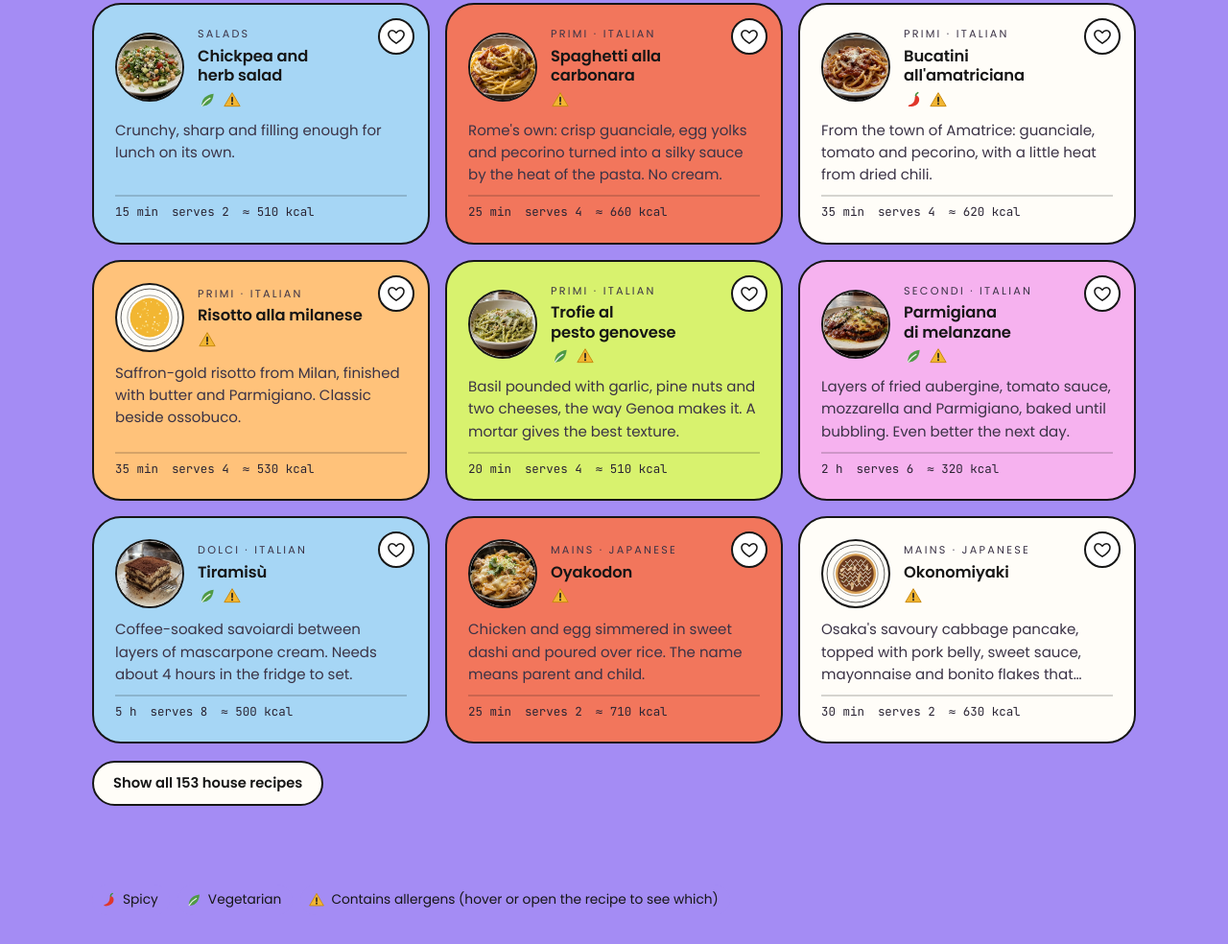
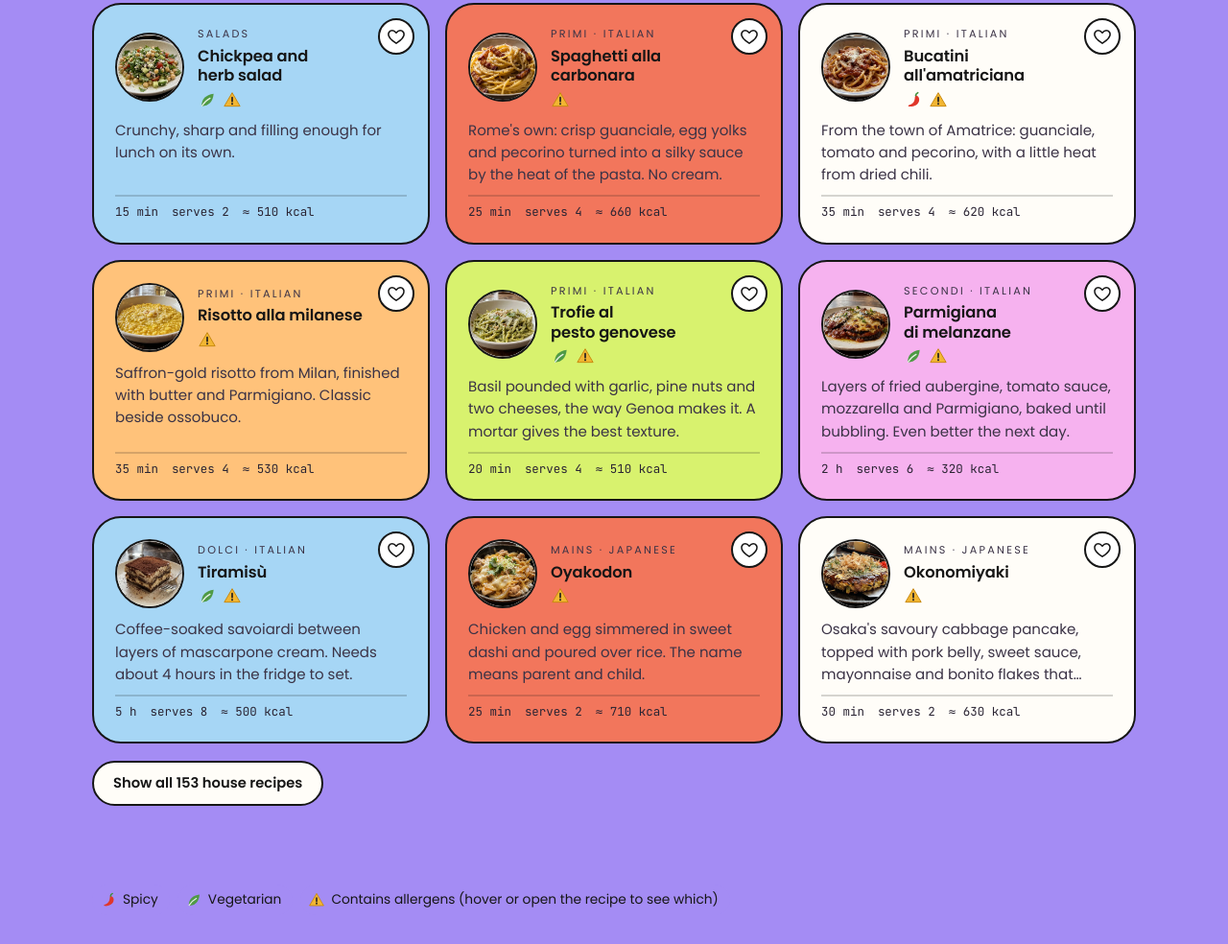
Before and after one commit to DarioCavaliere/DarioCavaliere, a plain HTML site: page index.html in a window 1280 px wide. Shown: the part 4024-5008 px from the top of the page at 96% size. Drawn offline with Linux system fonts and the light colour scheme; a web font is replaced by a local one.

Commit message:
Add photos for cacio e pepe, bruschetta, karaage, okonomiyaki and risotto alla milanese
One hundred and eight dishes now have photos.

Co-Authored-By: Claude Opus 5.5 <noreply@anthropic.com>
Claude-Session: https://claude.ai/code/session_019UumtbxDsSXF6FDtZ3kAsA

```diff
--- a/index.html
+++ b/index.html
@@ -785,7 +785,12 @@ const PHOTOS = {
   "j-mazesoba": {src:"assets/food/j-mazesoba.webp", w:480, h:480, cx:240, cy:240, rx:240, ry:240},
   "r-carrozza": {src:"assets/food/r-carrozza.webp", w:480, h:480, cx:240, cy:240, rx:240, ry:240},
   "i-cantucci": {src:"assets/food/i-cantucci.webp", w:480, h:480, cx:240, cy:240, rx:240, ry:240},
-  "x-banana-bread": {src:"assets/food/x-banana-bread.webp", w:480, h:480, cx:240, cy:240, rx:240, ry:240}
+  "x-banana-bread": {src:"assets/food/x-banana-bread.webp", w:480, h:480, cx:240, cy:240, rx:240, ry:240},
+  "i-cacio": {src:"assets/food/i-cacio.webp", w:480, h:480, cx:240, cy:240, rx:240, ry:240},
+  "i-bruschetta": {src:"assets/food/i-bruschetta.webp", w:480, h:480, cx:240, cy:240, rx:240, ry:240},
+  "h-karaage": {src:"assets/food/h-karaage.webp", w:480, h:480, cx:240, cy:240, rx:240, ry:240},
+  "h-okonomiyaki": {src:"assets/food/h-okonomiyaki.webp", w:480, h:480, cx:240, cy:240, rx:240, ry:240},
+  "h-milanese": {src:"assets/food/h-milanese.webp", w:480, h:480, cx:240, cy:240, rx:240, ry:240}
 };
 /* every dish with a photo opens its page with the wide photo boxed above the title, and shows it boxed in
    "Choose by the look" (recipe cards keep the round crop). The wide files sit next to the square ones. */
```
Also changed, not shown: version-b.html (+6 -1 lines), assets/food/h-karaage-original.jpg (added), assets/food/h-karaage-wide.webp (added), assets/food/h-karaage.webp (added), assets/food/h-milanese-original.jpg (added), assets/food/h-milanese-wide.webp (added), assets/food/h-milanese.webp (added), assets/food/h-okonomiyaki-original.jpg (added), assets/food/h-okonomiyaki-wide.webp (added), assets/food/h-okonomiyaki.webp (added), assets/food/i-bruschetta-original.jpg (added), assets/food/i-bruschetta-wide.webp (added), assets/food/i-bruschetta.webp (added), assets/food/i-cacio-original.jpg (added), 2 more files.
